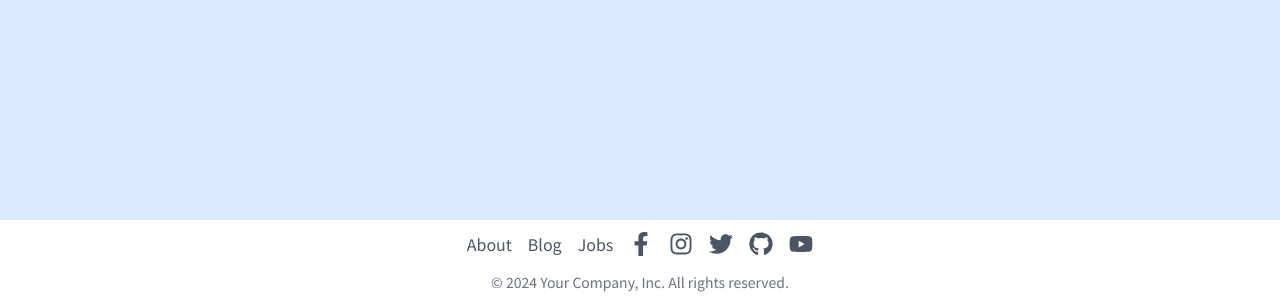
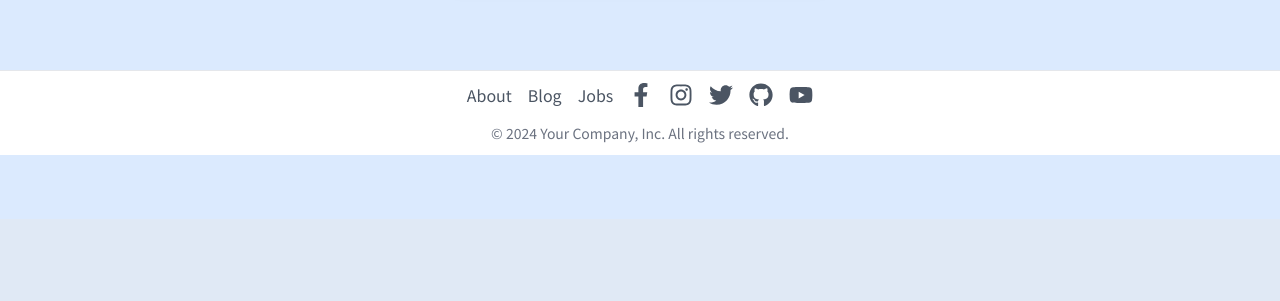
Before and after one commit to Obiajulu-gif/Zeus-Scholarly, a React (Vite) app: page /signup in a window 1280 px wide. Shown: the part 645-946 px from the top of the page. Built offline with nearby package versions, Linux system fonts and the light colour scheme; no server answers.

Commit message:
fix the footer

```diff
--- a/src/components/Footer.jsx
+++ b/src/components/Footer.jsx
@@ -11,7 +11,7 @@ const Footer = () => {
 	const currentYear = new Date().getFullYear();
 
 	return (
-		<footer className="bg-white py-6 sm:py-3 border-t border-gray-200  inset-x-0 bottom-0">
+		<footer className="sticky bottom-0 bg-white py-6 sm:py-3 border-t border-gray-200  inset-x-0">
 
 			<div className="container mx-auto px-4">
 				<div className="flex flex-col  md:flex-row justify-center items-center space-y-4 md:space-y-0 md:space-x-4">
```
